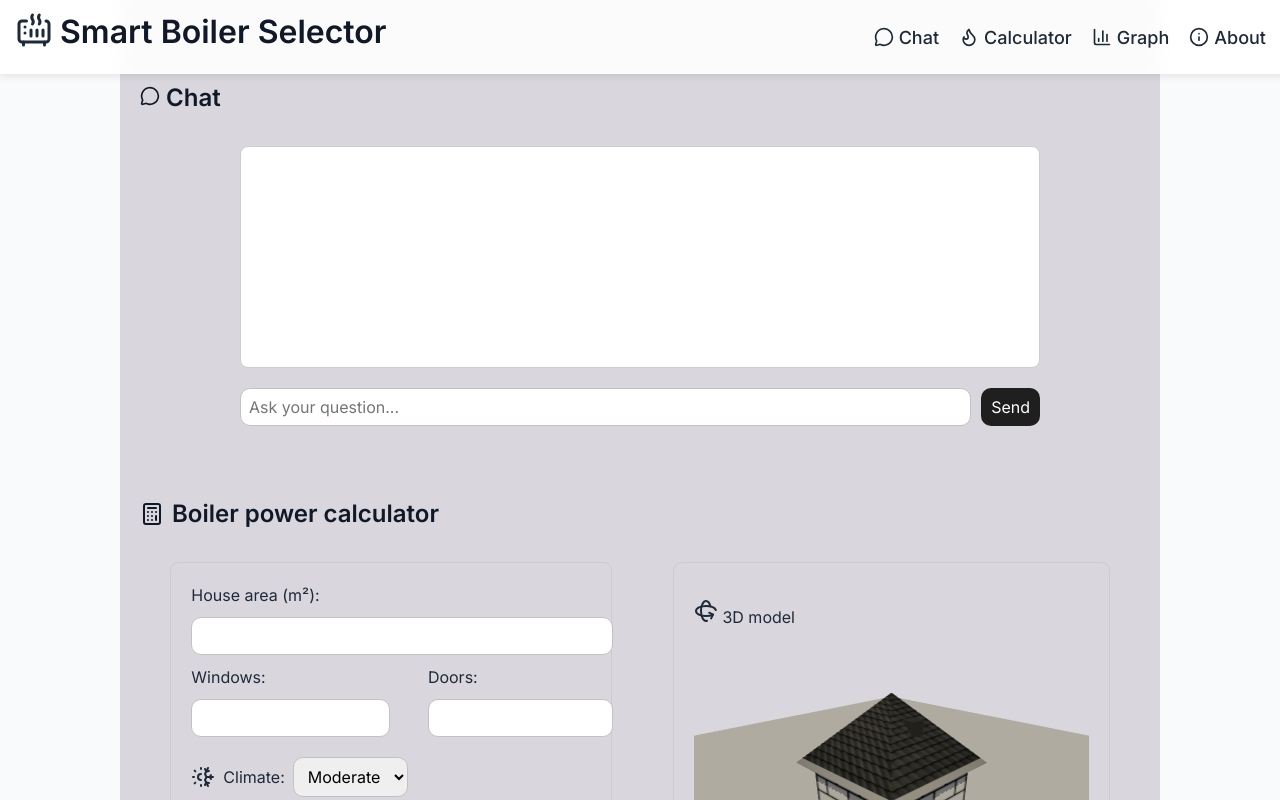
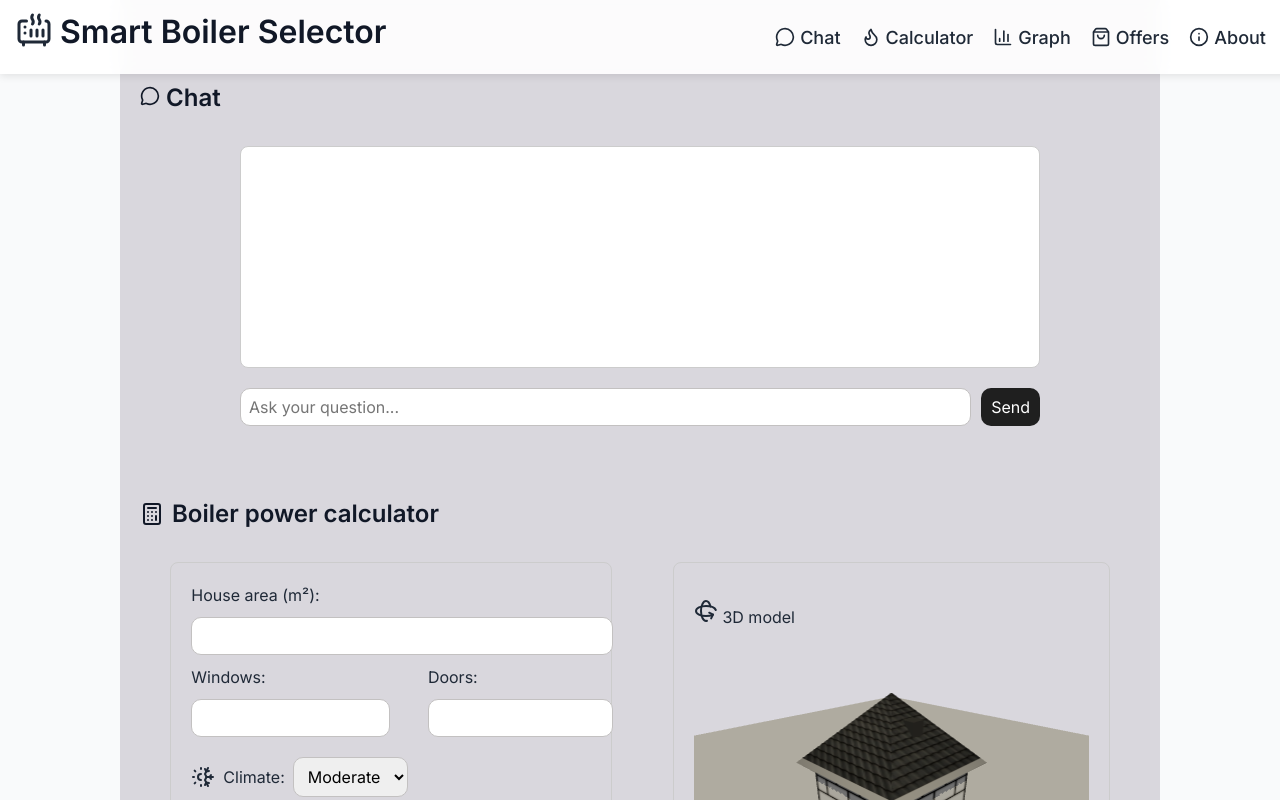
Before and after one commit to Alfaussa/ai-assistant, a Next.js app: page / in a window 1280 px wide. Shown: the top 800 px of the page. Built offline with nearby package versions, Linux system fonts and the light colour scheme.

Commit message:
improvement of nav (added offers)

```diff
--- a/app/page.js
+++ b/app/page.js
@@ -2,7 +2,7 @@
 
 
 import Chat from '../components/Chat.jsx';
-import { Calculator, MessageCircle, Flame, BarChart3, Info, Heater, Printer } from "lucide-react";
+import { Calculator, MessageCircle, Flame, BarChart3, Info, Heater, ShoppingBag  } from "lucide-react";
 import EbayBoilerCards from "../components/EbayBoilerCards.jsx";
 import ClientContainer from '../components/ClientContainer.jsx';
 
@@ -50,6 +50,9 @@ export default function Home({ history, setHistory, power}) {
           <a href="#chart" >
             <BarChart3 size={20} /> Graph
           </a>
+           <a href="#cards" >
+            <ShoppingBag size={20} /> Offers
+          </a>
           <a href="#about" >
             <Info size={20} /> About
           </a>
--- a/components/BoilerCalculator.jsx
+++ b/components/BoilerCalculator.jsx
@@ -13,14 +13,14 @@ import {
 import HeatLoss3D from "./HeatLoss3D";
 
 
-export default function BoilerCalculator({ history, setHistory }) {
+export default function BoilerCalculator({ history, setHistory, power, setPower }) {
   const [area, setArea] = useState("");
   const [doors, setDoors] = useState("");
   const [windows, setWindows] = useState("");
   const [climate, setClimate] = useState("1.0");
   const [insulation, setInsulation] = useState("1.0");
   const [ceiling, setCeiling] = useState("standard");
-  const [power, setPower] = useState(null);
+
 
   const calculatePower = () => {
     if (
--- a/components/ClientContainer.jsx
+++ b/components/ClientContainer.jsx
@@ -2,19 +2,24 @@
 import { useState } from "react";
 import BoilerCalculator from "./BoilerCalculator"
 import BoilerChart from "./BoilerChart";
+import EbayBoilerCards from "./EbayBoilerCards";
 
 export default function ClientContainer() {
   const [history, setHistory] = useState([]);
-
+    const [power, setPower] = useState(null);
   return (
     <>
       <section id="calc">
-        <BoilerCalculator history={history} setHistory={setHistory} />
+        <BoilerCalculator history={history} setHistory={setHistory}  power={power}
+  setPower={setPower}/>
       </section>
 
       <section id="chart">
         <BoilerChart history={history} setHistory={setHistory} />
       </section>
+        <section id="cards">
+        <EbayBoilerCards power={power} />
+      </section>
     </>
   );
 }
```
